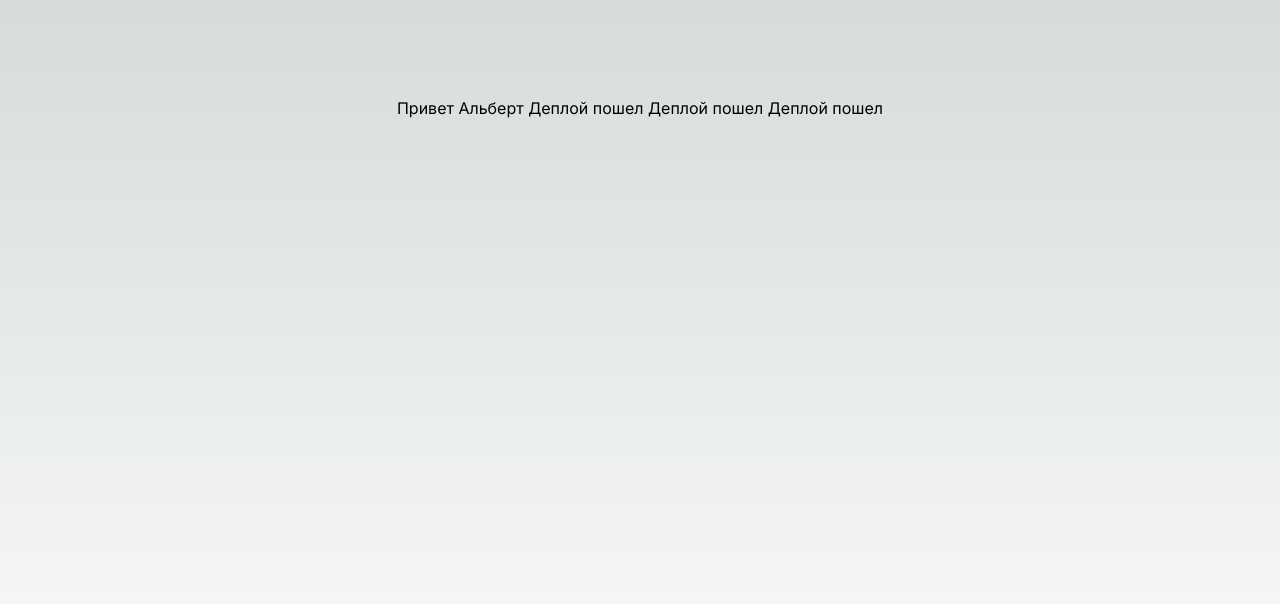
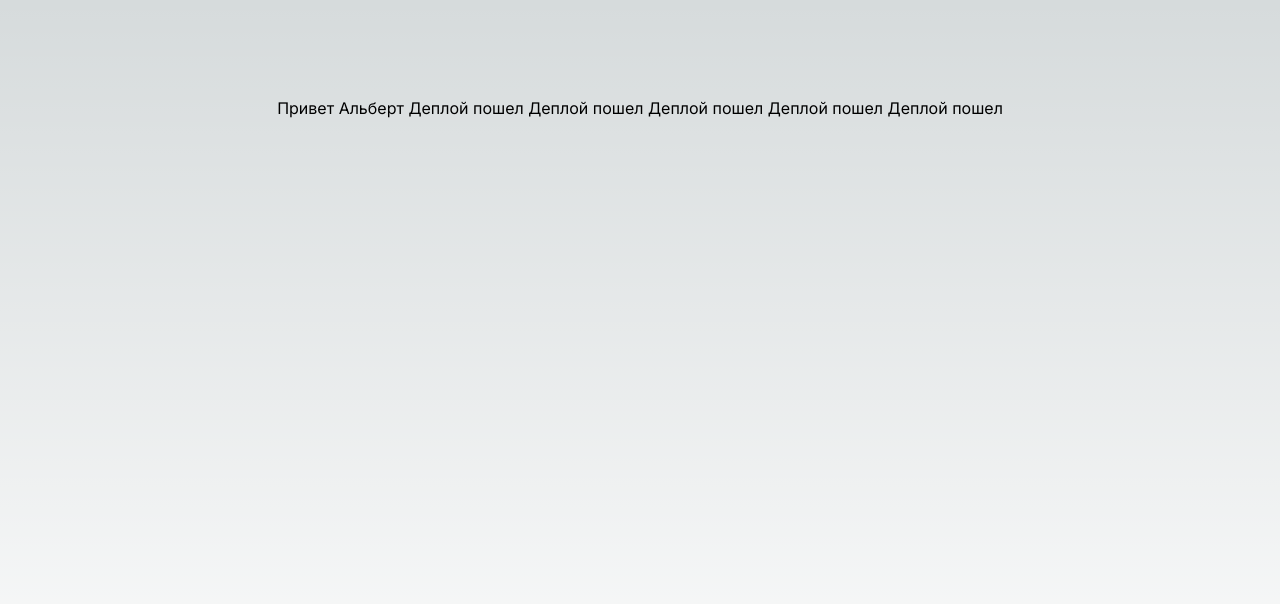
Before and after one commit to omgpiu/static, a Next.js app: page / in a window 1280 px wide. Shown: the top 604 px of the page. Built offline with nearby package versions, Linux system fonts and the light colour scheme.

Commit message:
init deploy

```diff
--- a/pages/index.tsx
+++ b/pages/index.tsx
@@ -11,6 +11,8 @@ export default function Home() {
       Деплой пошел
       Деплой пошел
       Деплой пошел
+      Деплой пошел
+      Деплой пошел
     </main>
   )
 }
```
